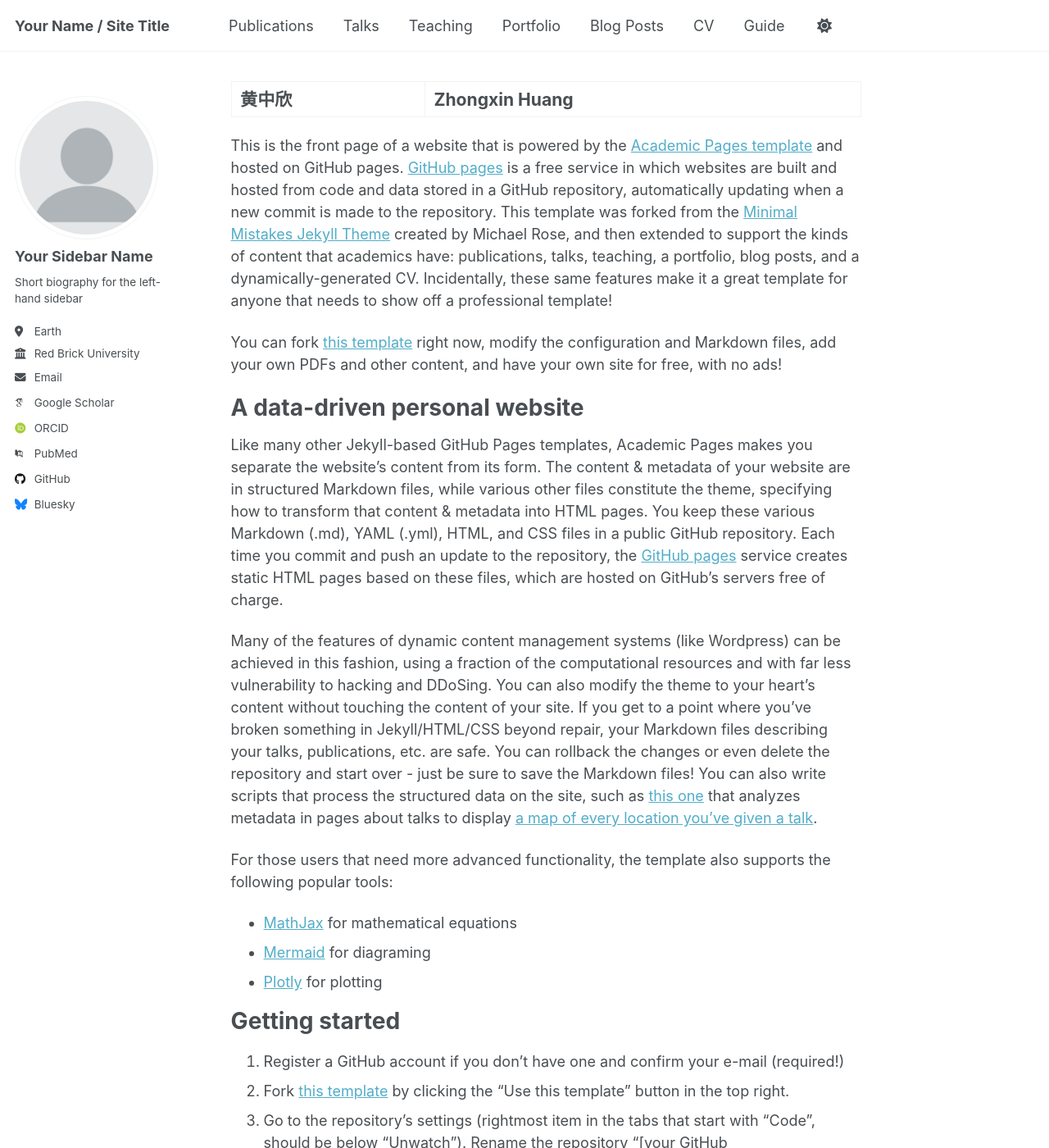
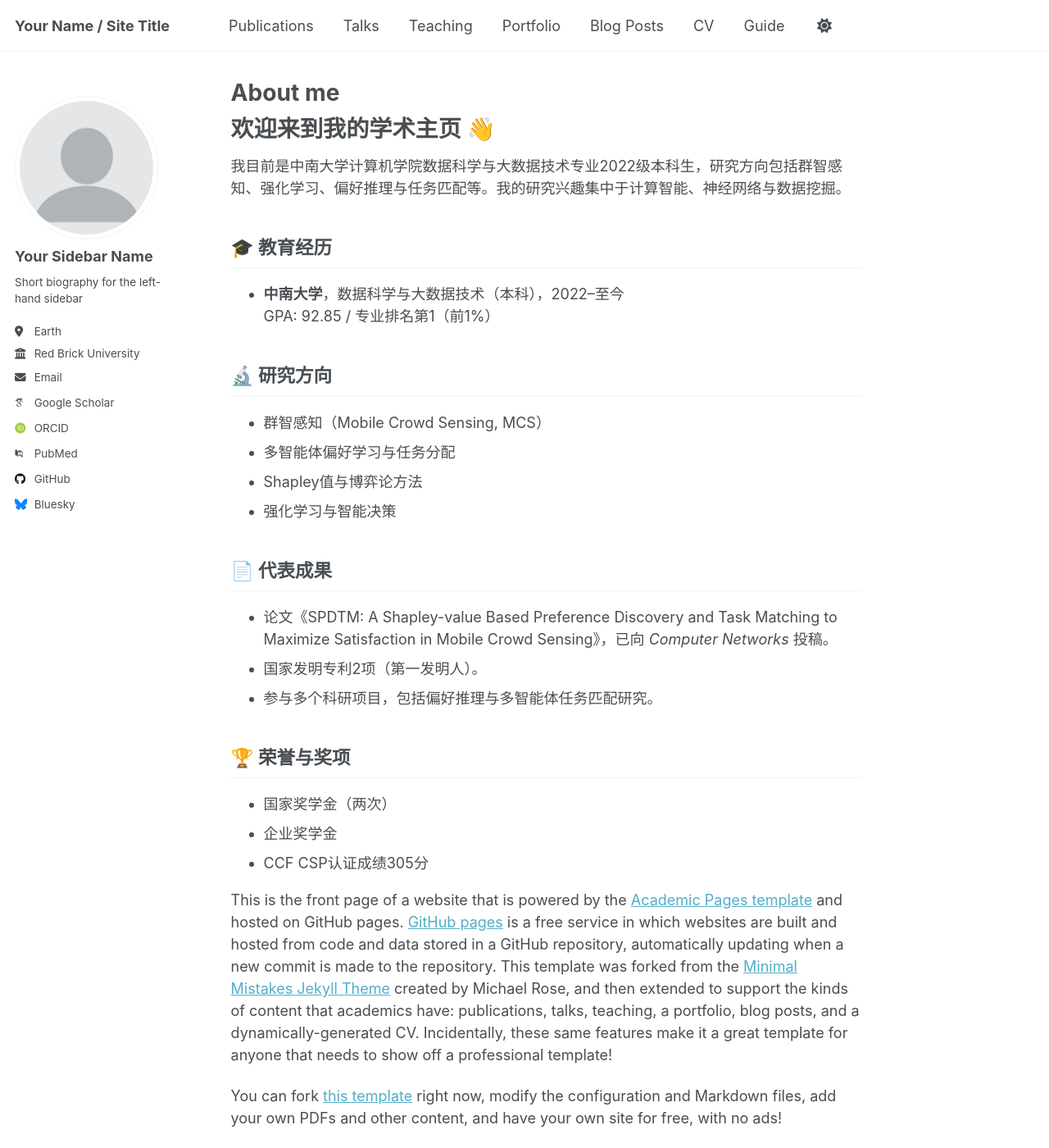
Before and after one commit to hzx0617/hzx0617.github.io, a Jekyll site: the page built from _pages/about.md, in a window 1280 px wide and 1400 px high. Shown: the whole window at 82% size. Built offline with Jekyll 4.4.1, drawn with Linux system fonts in a browser that asks for light colours; some web fonts are replaced; a script that is not in the unit is left out.

Commit message:
Revise about page with personal and academic details
Updated the title and content of the about page to reflect personal information and academic background.

```diff
--- a/_pages/about.md
+++ b/_pages/about.md
@@ -1,11 +1,35 @@
 ---
 permalink: /
-title: "黄中欣 | Zhongxin Huang"
+title: "About me"
 author_profile: true
 redirect_from:
   - /about/
   - /about.html
 ---
+
+# 欢迎来到我的学术主页 👋
+
+我目前是中南大学计算机学院数据科学与大数据技术专业2022级本科生，研究方向包括群智感知、强化学习、偏好推理与任务匹配等。我的研究兴趣集中于计算智能、神经网络与数据挖掘。
+
+## 🎓 教育经历
+- **中南大学**，数据科学与大数据技术（本科），2022–至今
+  GPA: 92.85 / 专业排名第1（前1%）
+
+## 🔬 研究方向
+- 群智感知（Mobile Crowd Sensing, MCS）
+- 多智能体偏好学习与任务分配
+- Shapley值与博弈论方法
+- 强化学习与智能决策
+
+## 📄 代表成果
+- 论文《SPDTM: A Shapley-value Based Preference Discovery and Task Matching to Maximize Satisfaction in Mobile Crowd Sensing》，已向 *Computer Networks* 投稿。
+- 国家发明专利2项（第一发明人）。
+- 参与多个科研项目，包括偏好推理与多智能体任务匹配研究。
+
+## 🏆 荣誉与奖项
+- 国家奖学金（两次）
+- 企业奖学金
+- CCF CSP认证成绩305分
 
 This is the front page of a website that is powered by the [Academic Pages template](https://github.com/academicpages/academicpages.github.io) and hosted on GitHub pages. [GitHub pages](https://pages.github.com) is a free service in which websites are built and hosted from code and data stored in a GitHub repository, automatically updating when a new commit is made to the repository. This template was forked from the [Minimal Mistakes Jekyll Theme](https://mmistakes.github.io/minimal-mistakes/) created by Michael Rose, and then extended to support the kinds of content that academics have: publications, talks, teaching, a portfolio, blog posts, and a dynamically-generated CV. Incidentally, these same features make it a great template for anyone that needs to show off a professional template!
 
```
